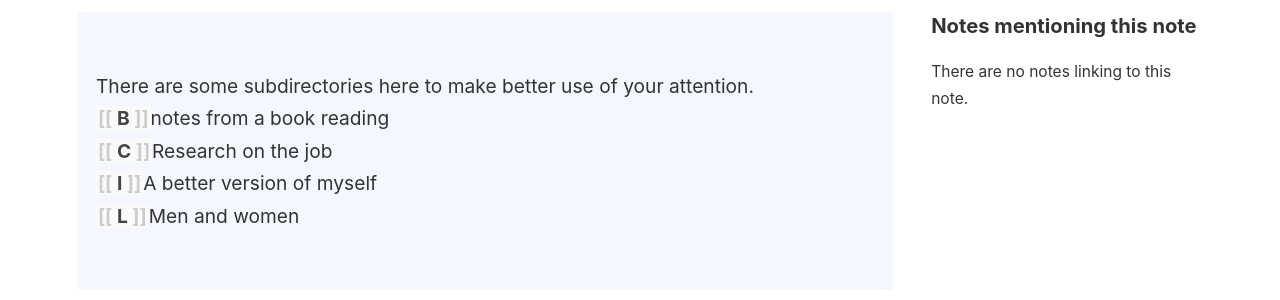
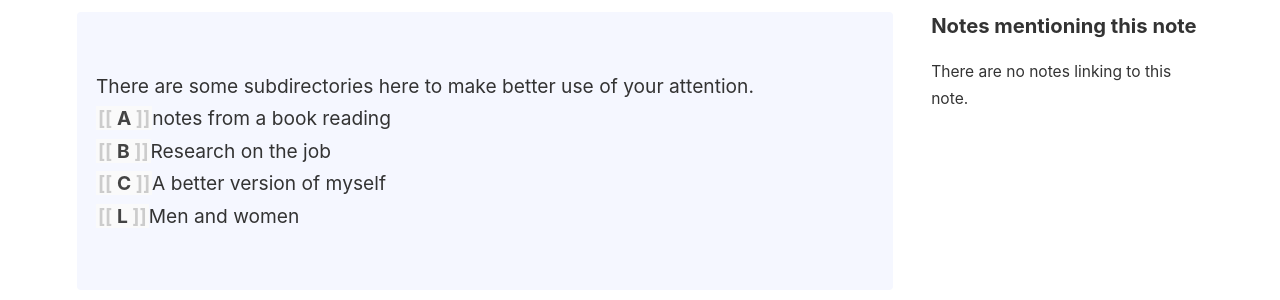
Before and after one commit to lkyxuan/bbbblog, a Jekyll site: the page built from _notes/Index/Content Index.md, in a window 1280 px wide. Shown: the part 264-564 px from the top of the page. Built offline with Jekyll 4.4.1, drawn with Linux system fonts in a browser that asks for light colours.

Commit message:
vault backup: 2023-07-14 06:20:43
Affected files:
_notes/Index/Content Index.md

```diff
--- a/_notes/Index/Content Index.md
+++ b/_notes/Index/Content Index.md
@@ -3,9 +3,9 @@ title: Content Index
 ---
 <p style="padding: 3em 1em; background: #f5f7ff; border-radius: 4px;">
   There are some subdirectories here to make better use of your attention. <br>
-  <span style="font-weight: bold">[[B]]</span>notes from a book reading <br>
-  <span style="font-weight: bold">[[C]]</span>Research on the job<br>
-  <span style="font-weight: bold">[[I]]</span>A better version of myself<br>
+  <span style="font-weight: bold">[[A]]</span>notes from a book reading <br>
+  <span style="font-weight: bold">[[B]]</span>Research on the job<br>
+  <span style="font-weight: bold">[[C]]</span>A better version of myself<br>
   <span style="font-weight: bold">[[L]]</span>Men and women<br>
 
 </p>
```
